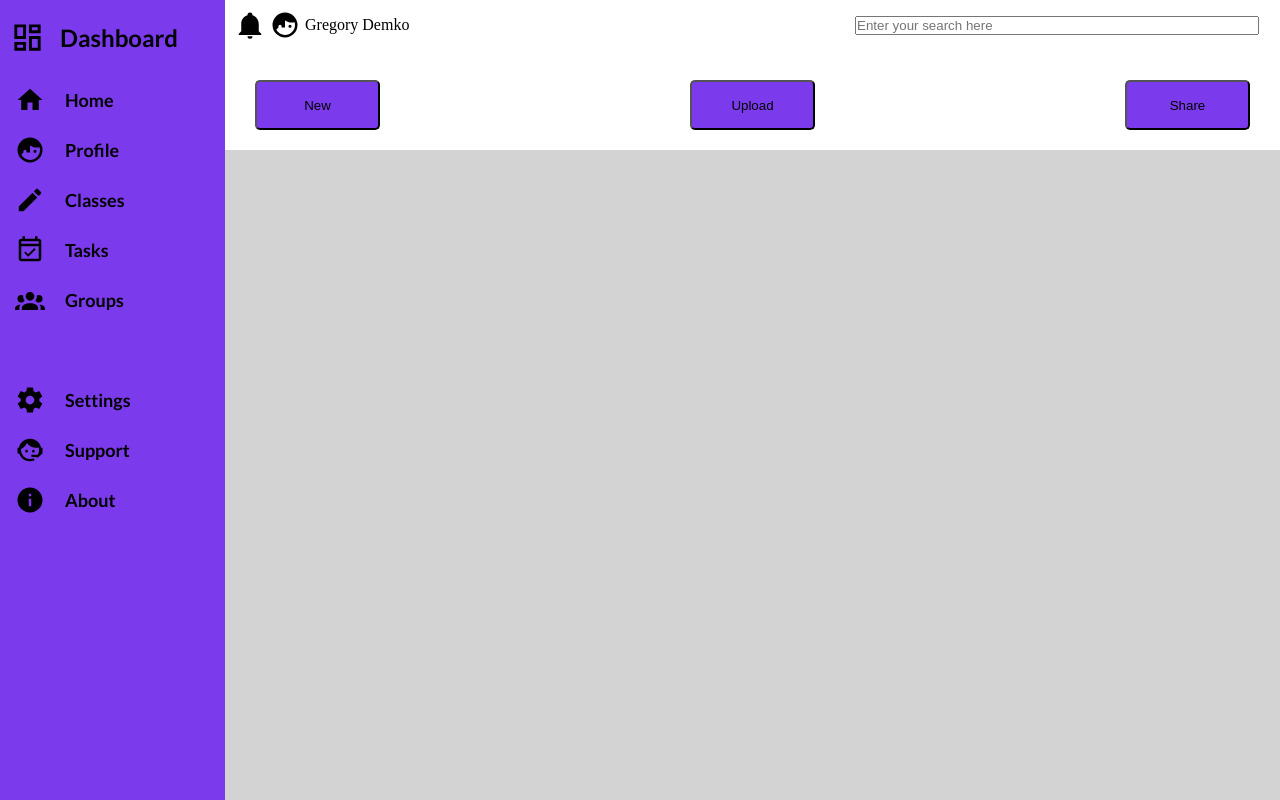
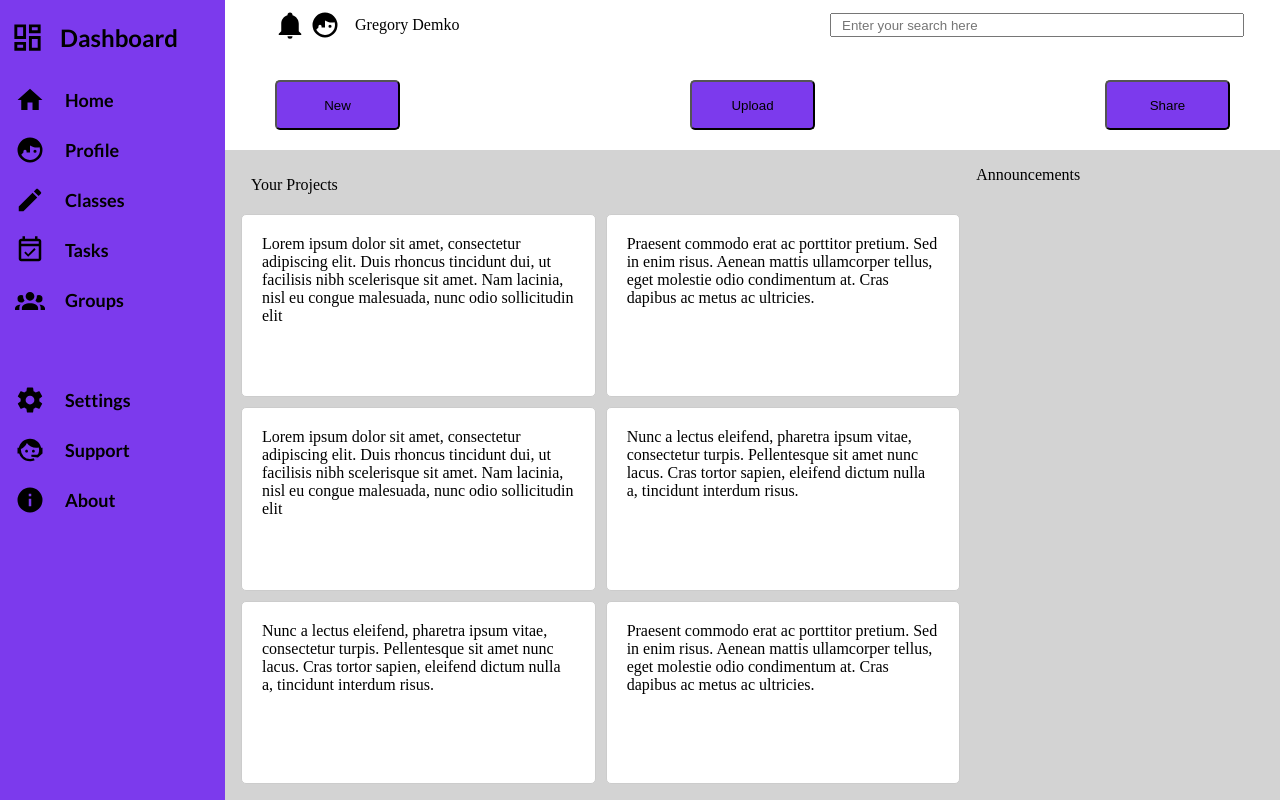
Before and after one commit to gdemko6/dashboard, a plain HTML site: page index.html in a window 1280 px wide. Drawn offline with Linux system fonts and the light colour scheme.

Commit message:
Add cards to the project section using CSS grid

```diff
--- a/index.html
+++ b/index.html
@@ -86,7 +86,18 @@
     </div>
 
     <div id="main">
-
+        <div id="projects">
+            <div class="project-title">Your Projects</div>
+            <div class="cards">Lorem ipsum dolor sit amet, consectetur adipiscing elit. Duis rhoncus tincidunt dui, ut facilisis nibh scelerisque sit amet. Nam lacinia, nisl eu congue malesuada, nunc odio sollicitudin elit</div>
+            <div class="cards">Praesent commodo erat ac porttitor pretium. Sed in enim risus. Aenean mattis ullamcorper tellus, eget molestie odio condimentum at. Cras dapibus ac metus ac ultricies.</div>
+            <div class="cards">Lorem ipsum dolor sit amet, consectetur adipiscing elit. Duis rhoncus tincidunt dui, ut facilisis nibh scelerisque sit amet. Nam lacinia, nisl eu congue malesuada, nunc odio sollicitudin elit</div>
+            <div class="cards">Nunc a lectus eleifend, pharetra ipsum vitae, consectetur turpis. Pellentesque sit amet nunc lacus. Cras tortor sapien, eleifend dictum nulla a, tincidunt interdum risus.</div>
+            <div class="cards">Nunc a lectus eleifend, pharetra ipsum vitae, consectetur turpis. Pellentesque sit amet nunc lacus. Cras tortor sapien, eleifend dictum nulla a, tincidunt interdum risus.</div>
+            <div class="cards">Praesent commodo erat ac porttitor pretium. Sed in enim risus. Aenean mattis ullamcorper tellus, eget molestie odio condimentum at. Cras dapibus ac metus ac ultricies.</div>
+        </div>
+        <div id="announcements">
+            Announcements
+        </div>
     </div>
 </body>
 </html>
--- a/styles.css
+++ b/styles.css
@@ -37,6 +37,10 @@ body {
     align-items: center;
 
 }
+#sidebar > div:hover {
+    cursor: pointer;
+
+}
 
 #sidebar img {
     height: 30px;
@@ -72,17 +76,20 @@ body {
     display: flex;
     align-items: center;
     gap: 5px;
-    padding-left: 10px;
+    padding-left: 50px;
     justify-content: left;
 }
 
 #searchbar {
     margin-left: auto;
-    margin-right: 25px;
+    margin-right: 50px;
     width: min(60%, 400px);
+
 }
 #searchbar input {
     width: 100%;
+    height: 20px;
+    padding-left: 10px;
 }
 
 #main {
@@ -94,16 +101,57 @@ body {
     width: 30px;
 
 }
+#profilepic:hover, #notification:hover {
+    width: 35px;
+    cursor: pointer;
+}
+#profilepic {
+    margin-right: 10px;
+}
 
 .flexcontainerbottom {
     justify-content: space-between;
     display: flex;
     align-items: center;
-    padding: 20px 30px;
+    padding: 20px 50px;
 }
 .flexcontainerbottom button {
    height: 50px;
    width: 125px;
    border-radius: 5px;
    background-color: #7c3aed;
+   transition: all 0.1s ease 0s;
 }
+.flexcontainerbottom button:hover {
+    background-color: #5423aa;
+    cursor: pointer;
+}
+
+#main {
+    display: flex;
+    padding: 1em;
+
+}
+#projects {
+    flex: 2.5;
+    display: grid;
+    grid-template-columns: 1;
+    grid-template-columns: repeat(2, 1fr);
+    grid-template-rows: auto repeat(3, 1fr);
+    gap: 10px;
+}
+#announcements {
+    flex: 1;
+    margin-left: 1em;
+}
+.cards {
+    background-color: white;
+    border: 1px solid #ccc;
+    padding: 20px;
+    border-radius: 5px;
+
+}
+.project-title {
+    grid-column: 1 / -1;
+    padding: 10px;
+}
```
